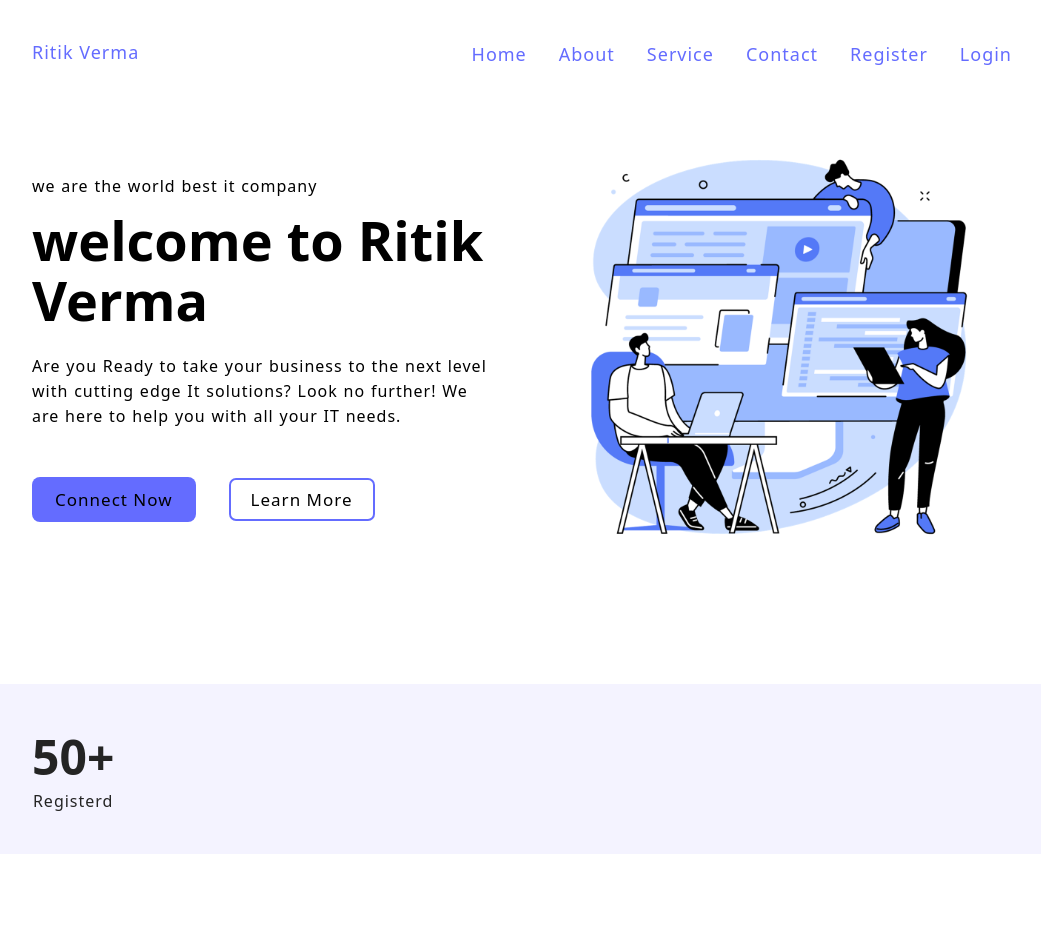
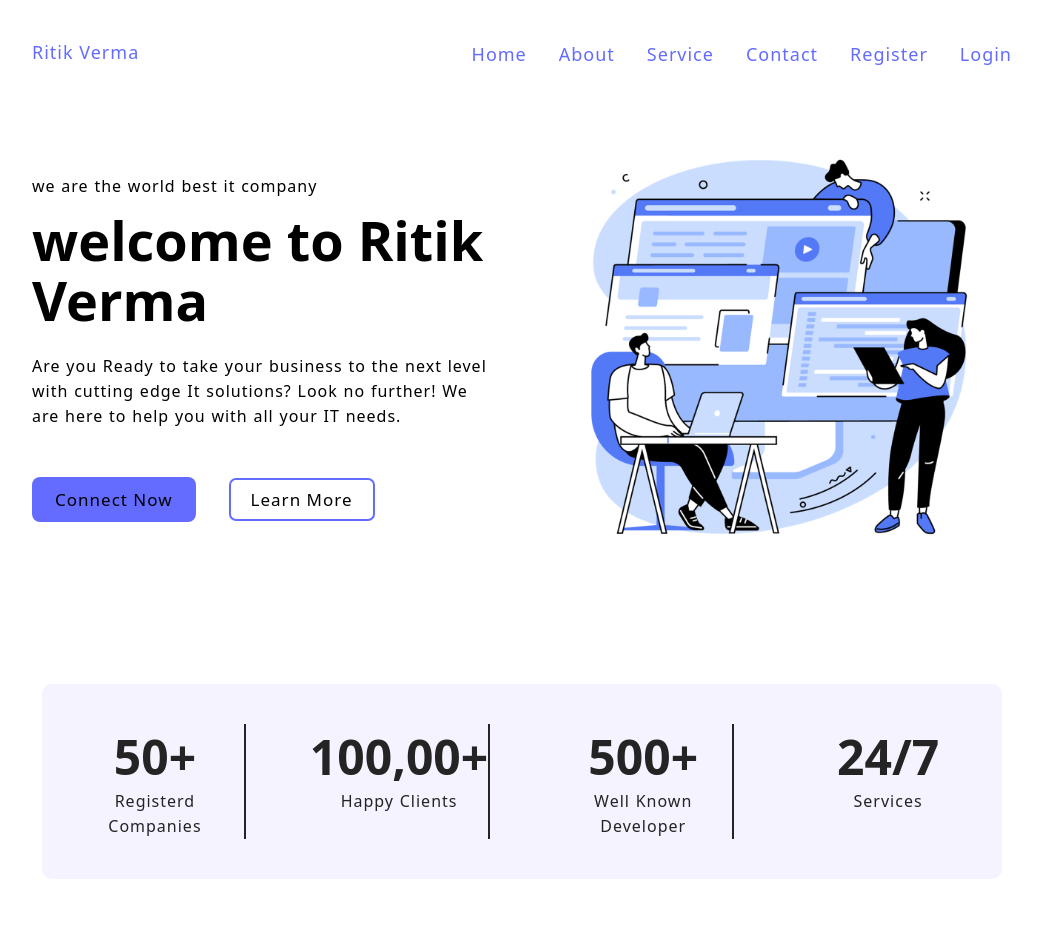
Before and after one commit to Ritik-Vermaa/Full-Stack-Mern-Project-With-admin-Panel, a React (Vite) app in the folder client/: page / in a window 1280 px wide. Shown: the top 952 px of the page, without its empty margins (118-1159 px from the left). Built offline with nearby package versions, Linux system fonts and the light colour scheme.

Commit message:
Edit Home Page

```diff
--- a/client/src/index.css
+++ b/client/src/index.css
@@ -64,6 +64,10 @@ a {
   grid-template-columns: repeat(2, 1fr);
 }
 
+.grid-four-cols {
+  grid-template-columns: repeat(4, 1fr);
+}
+
 /* Reusable button */
 
 button{
@@ -127,8 +131,10 @@ a:active{
 
 .section-analytics {
   margin: 9.6rem 0;
+  padding: 0 16rem;
 
-  & .container {
+  & .container  {
+    padding: 4rem 2.4rem;
     background-color: var(--bg-color);
     border-radius: 1rem;
   }
--- a/client/src/pages/Home.jsx
+++ b/client/src/pages/Home.jsx
@@ -32,12 +32,23 @@ const Home = () => {
 
       <section className="section-analytics">
         <div className="container grid grid-four-cols">
-            <div className="div1">
-                <h2>50+</h2>
-                <p>registerd</p>
-            </div>
+          <div className="div1">
+            <h2>50+</h2>
+            <p>registerd companies</p>
+          </div>
+          <div className="div1">
+            <h2>100,00+</h2>
+            <p>Happy Clients</p>
+          </div>
+          <div className="div1">
+            <h2>500+</h2>
+            <p>well known Developer</p>
+          </div>
+          <div className="div1">
+            <h2>24/7</h2>
+            <p>services</p>
+          </div>
         </div>
-
       </section>
 
       {/* 3rd section  */}
@@ -59,7 +70,7 @@ const Home = () => {
             <p>
               Ready to take the first step towards a more efficient and secure
               IT infrastructure? Contact us today for a free consultation and
-              let's discuss how Thapa Technical can help your business thrive in
+              lets discuss how Thapa Technical can help your business thrive in
               the digital age.
             </p>
             <div className="btn btn-group">
```
